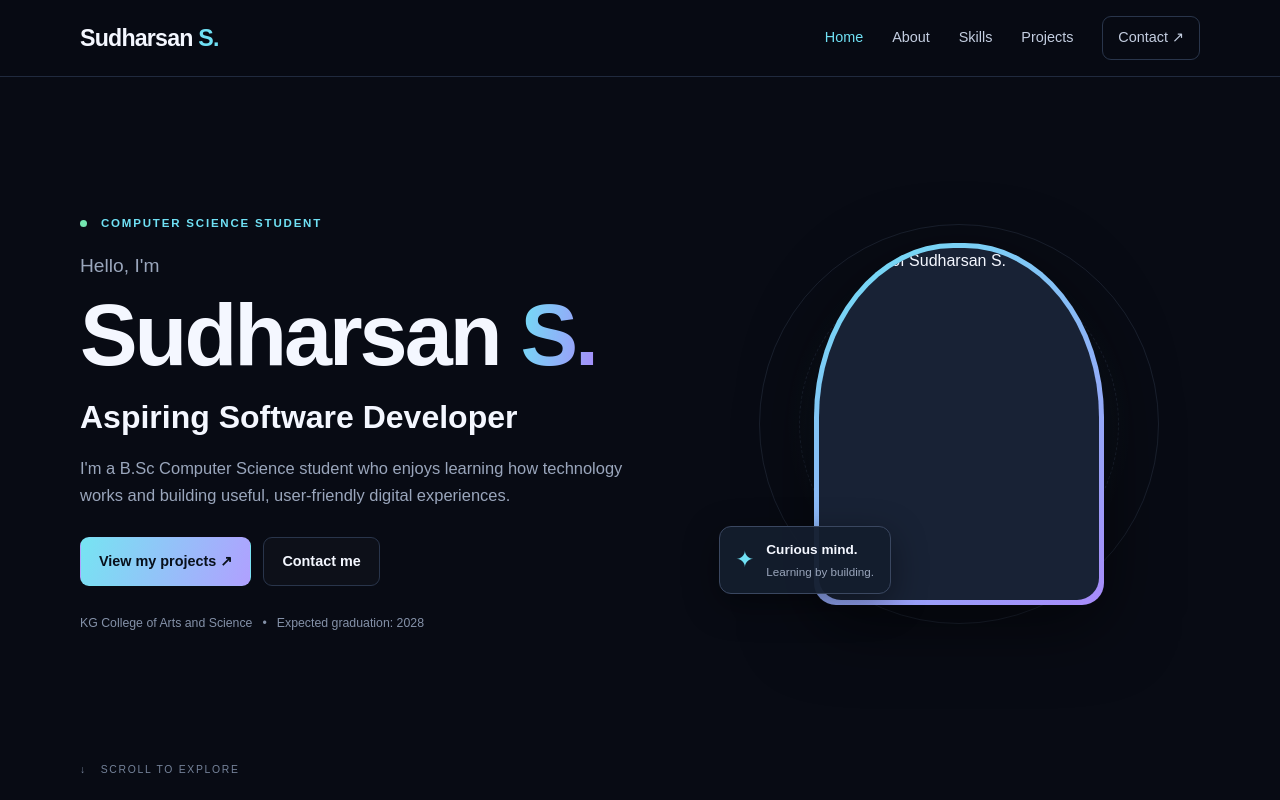
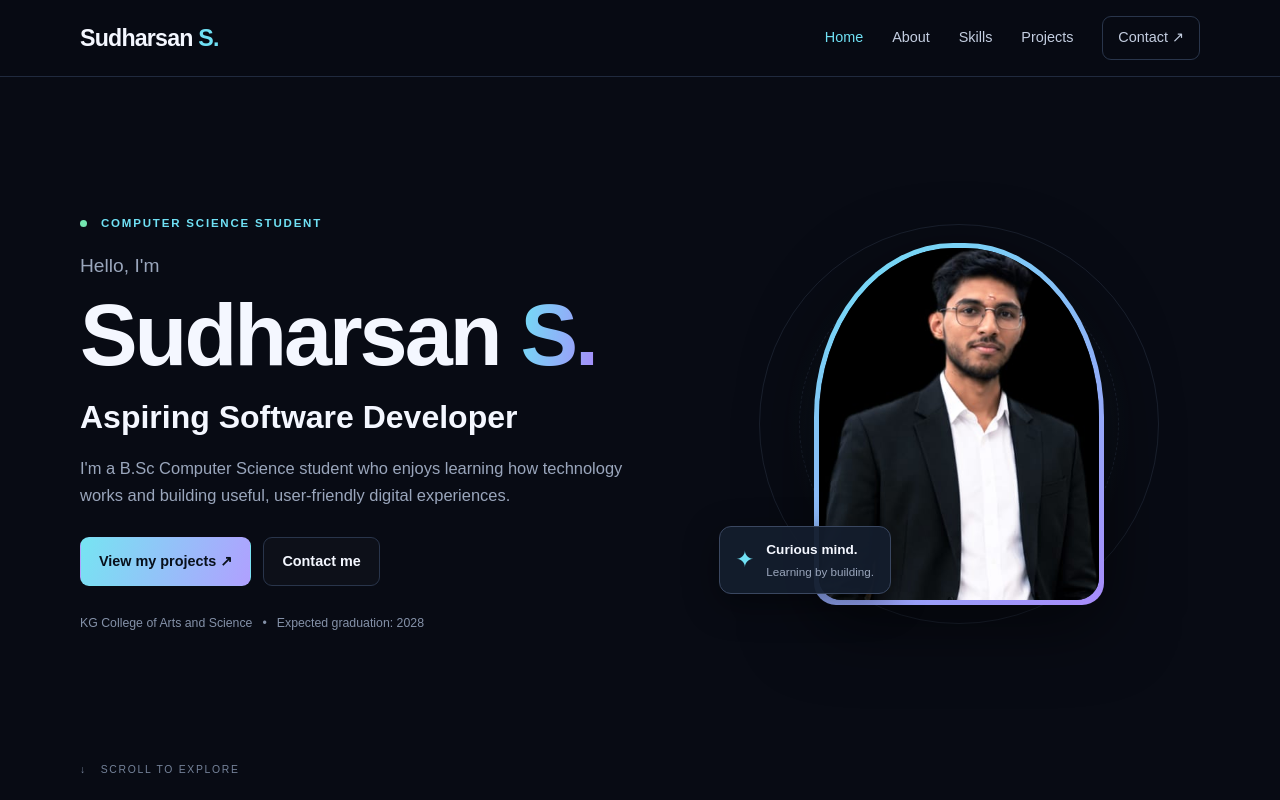
Before and after one commit to Sudharsan07-S/Sudharsan-Portfolio, a plain HTML site: page index.html in a window 1280 px wide. Shown: the top 800 px of the page. Drawn offline with Linux system fonts and the light colour scheme; files that its build step writes are made by us from their sources.

Commit message:
Update index.html

```diff
--- a/index.html
+++ b/index.html
@@ -2,7 +2,7 @@
 <html lang="en"><head>
 <meta charset="utf-8"><meta name="viewport" content="width=device-width,initial-scale=1">
 <meta name="description" content="Sudharsan S. — B.Sc Computer Science student and aspiring software developer.">
-<title>Sudharsan S. | Portfolio</title><link rel="stylesheet" href="css/style.css"><script src="js/script.js" defer></script>
+<title>Sudharsan S. | Portfolio</title>
 <link rel="stylesheet" href="style.css">
 </head><body>
 <a class="skip-link" href="#main">Skip to content</a>
@@ -17,7 +17,7 @@
 <p class="hero-description">I'm a B.Sc Computer Science student who enjoys learning how technology works and building useful, user-friendly digital experiences.</p>
 <div class="hero-actions"><a class="button button-primary" href="#projects">View my projects ↗</a><a class="button button-secondary" href="#contact">Contact me</a></div>
 <div class="hero-meta"><span>KG College of Arts and Science</span><span>•</span><span>Expected graduation: 2028</span></div></div>
-<div class="hero-profile"><div class="profile-halo"></div><div class="profile-frame"><img src="images/profile.png" alt="Portrait of Sudharsan S." class="profile-photo"></div><div class="profile-caption"><span class="caption-mark">✦</span><span><strong>Curious mind.</strong><small>Learning by building.</small></span></div><div class="orbit orbit-one"></div><div class="orbit orbit-two"></div></div>
+<div class="hero-profile"><div class="profile-halo"></div><div class="profile-frame"><img src="profile.png" alt="Portrait of Sudharsan S." class="profile-photo"></div><div class="profile-caption"><span class="caption-mark">✦</span><span><strong>Curious mind.</strong><small>Learning by building.</small></span></div><div class="orbit orbit-one"></div><div class="orbit orbit-two"></div></div>
 <a class="scroll-cue" href="#about">↓ &nbsp; SCROLL TO EXPLORE</a></section>
 <section class="section container" id="about"><div class="section-heading"><p class="eyebrow">01 / ABOUT ME</p><h2>Learning today.<br><span class="gradient-text">Building for tomorrow.</span></h2></div>
 <div class="about-layout"><div class="about-lead"><span class="quote-mark">“</span><p>I believe the best way to learn technology is to build with it, experiment, and keep improving.</p></div>
```
